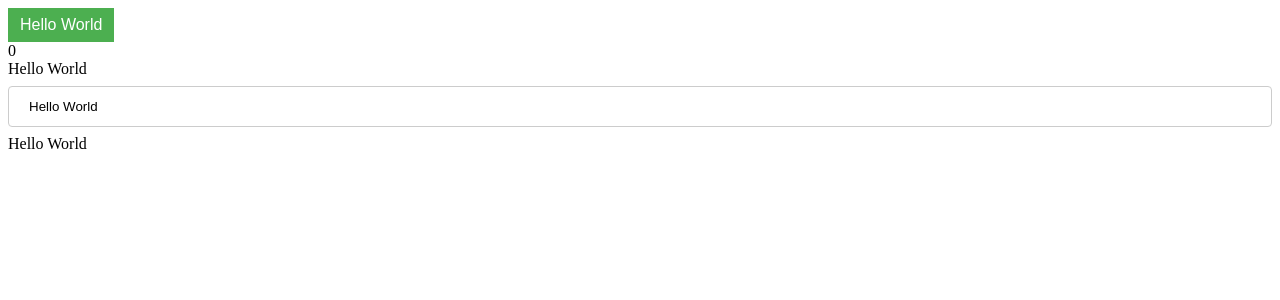
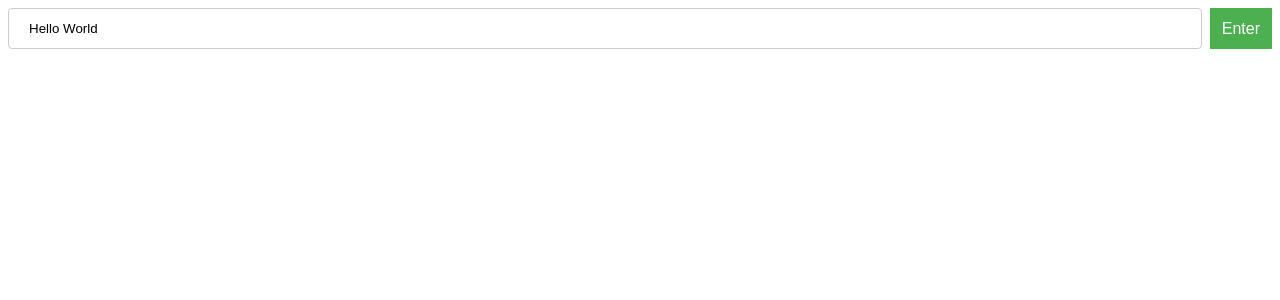
Before and after one commit to eggplantiny/vue3-todo-app, a Vue app: page /Playground in a window 1280 px wide. Shown: the top 300 px of the page. Built offline with nearby package versions, Linux system fonts and the light colour scheme.

Commit message:
spacing scss 추가

```diff
--- a/src/assets/styles/main.scss
+++ b/src/assets/styles/main.scss
@@ -1,3 +1,18 @@
+@import "./spacing.scss";
+
 body {
   font-size: 16px;
 }
+
+.d-flex {
+  display: flex;
+  width: 100%;
+}
+
+.full-width {
+  width: 100%;
+}
+
+.justify-space-between {
+  justify-content: space-between;
+}
--- /dev/null
+++ b/src/assets/styles/spacing.scss
@@ -0,0 +1,28 @@
+@mixin generate($prefix, $property) {
+  // List of sizes to generate for each
+  $sizes: [0, .25, .5, 1, 1.5, 3];
+  // Spacing to multiply the sizes by
+  $spacing: 1rem;
+
+  // Loop through all of the sizes(we use @for rather than @each, as we want access to the index)
+  @for $i from 1 through length($sizes) {
+    // Get the size for the current index
+    $size: nth($sizes, $i);
+
+    // Create the rule
+    .#{$prefix}-#{$i - 1} {
+      #{$property}: $spacing * $size;
+    }
+  }
+}
+
+$rules: [
+  [ml, margin-left],
+  [mt, margin-top],
+  [mb, margin-bottom],
+  [mr, margin-right],
+];
+
+@each $item in $rules {
+  @include generate(nth($item, 1), nth($item, 2));
+}
--- a/src/components/atoms/EInput.vue
+++ b/src/components/atoms/EInput.vue
@@ -37,11 +37,15 @@ export default {
 input[type=text] {
   width: 100%;
   padding: 12px 20px;
-  margin: 8px 0;
+  //margin: 8px 0;
   display: inline-block;
   border: 1px solid #ccc;
   border-radius: 4px;
   box-sizing: border-box;
 }
 
+label {
+  width: 100%;
+}
+
 </style>
--- a/src/views/Playground.vue
+++ b/src/views/Playground.vue
@@ -1,22 +1,13 @@
 <template>
-  <div>
-    <div>
-      <e-button @click="onClickButton">
-        Hello World
-      </e-button>
-    </div>
-    <div>
-      {{ counter }}
-    </div>
-    <div>
-      <e-input
-        v-model="value"
-        label="Hello World"
-      />
-    </div>
-    <div>
-      {{ value }}
-    </div>
+  <div class="d-flex">
+    <e-input
+      v-model="value"
+      class="mr-2"
+      @keydown.enter="hello"
+    />
+    <e-button>
+      Enter
+    </e-button>
   </div>
 </template>
 
@@ -41,10 +32,13 @@ export default {
       }
     })
 
+    const hello = () => { console.log(value.value) }
+
     return {
       counter,
       value,
-      onClickButton
+      onClickButton,
+      hello
     }
   }
 }
```
